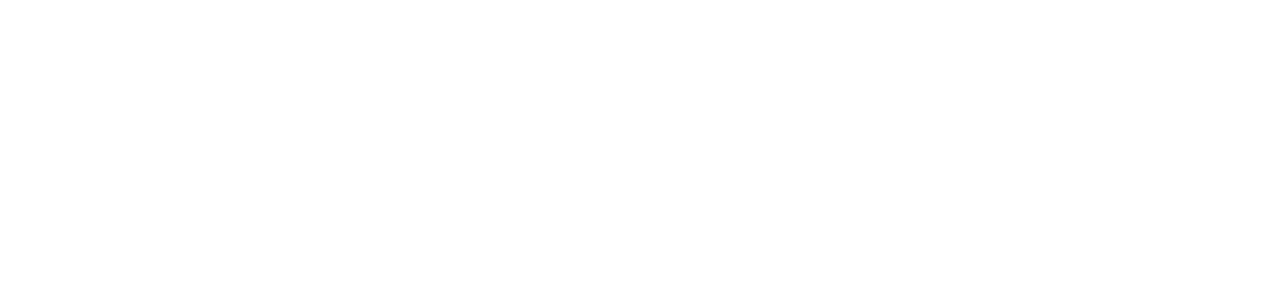
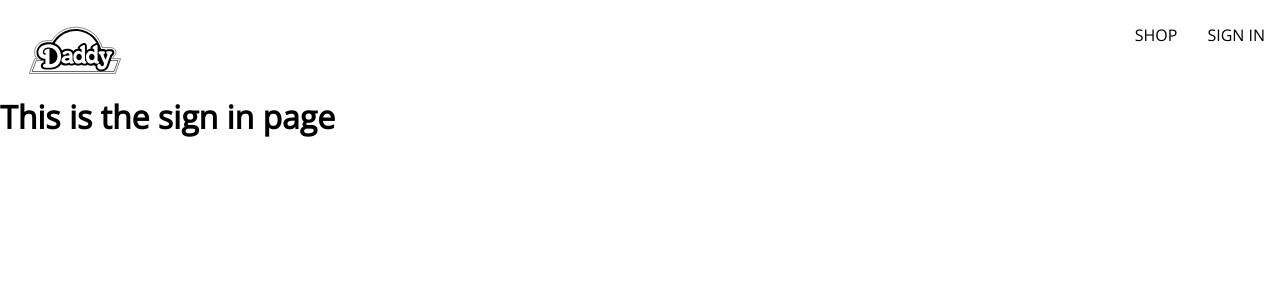
Before and after one commit to ealbalas/daddy-clothing, a React (Create React App) app: page /sign-in in a window 1280 px wide. Before the commit this address had no page. Shown: the top 300 px of the page. Built offline with nearby package versions, Linux system fonts and the light colour scheme; a web font is replaced by a local one.

Commit message:
added a sign in page placeholder and connected it with all necessary files

```diff
--- a/src/App.js
+++ b/src/App.js
@@ -1,12 +1,14 @@
 import { Routes, Route } from 'react-router-dom';
 import Home from './routes/home/home.component';
 import Navigation from './routes/navigation/navigation.component';
+import SignIn from './routes/sign-in/sign-in.component';
 
 const App = () => {
   return (
     <Routes>
       <Route path='/' element={<Navigation />}>
         <Route index element={<Home />} />
+        <Route path='sign-in' element={<SignIn />} />
       </Route>
     </Routes>
     );
--- a/src/routes/navigation/navigation.component.jsx
+++ b/src/routes/navigation/navigation.component.jsx
@@ -12,6 +12,7 @@ const Navigation = () => {
             </Link>
             <div className='nav-links-container'>
                 <Link className='nav-link' to='/shop'>SHOP</Link>
+                <Link className='nav-link' to='/sign-in'>SIGN IN</Link>
             </div>
         </div>
         <Outlet />
--- /dev/null
+++ b/src/routes/sign-in/sign-in.component.jsx
@@ -0,0 +1,9 @@
+const SignIn = () => {
+    return(
+        <div>
+            <h1>This is the sign in page</h1>
+        </div>
+    )
+}
+
+export default SignIn;
```
